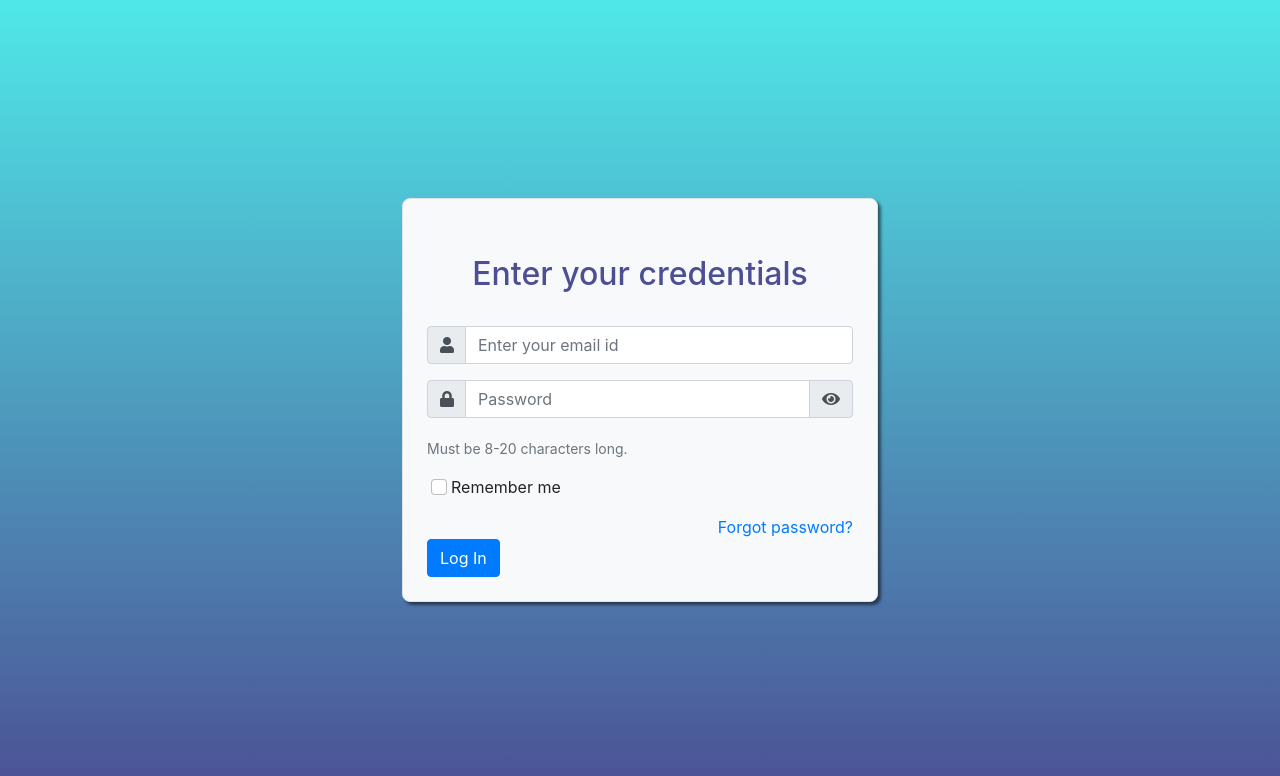
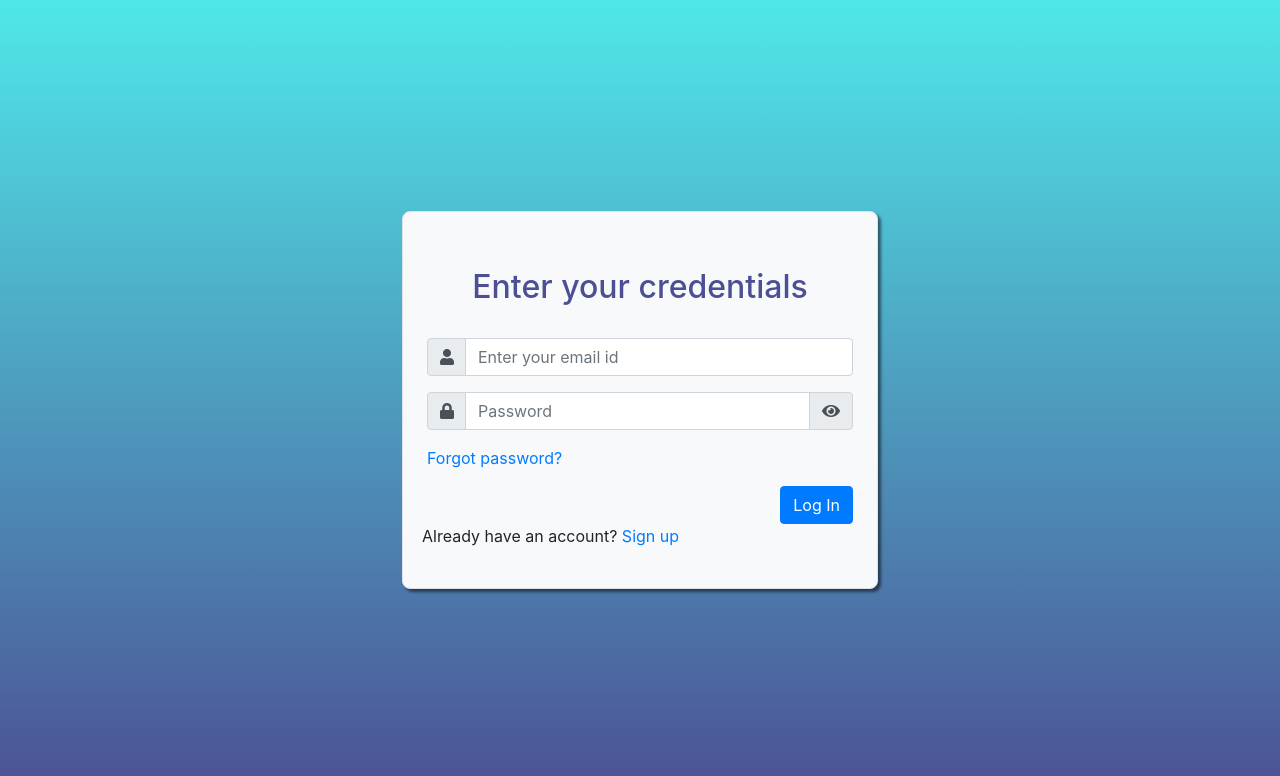
Before and after one commit to swapneethpunna/CMS, a Django app: template CMS_Project/templates/core/login.html in a window 1280 px wide. Shown: the top 776 px of the page. Run offline with Django 4.2, Linux system fonts and the light colour scheme; the template is opened without the code that fills it, so the values that code supplies are empty; some libraries are stand-ins or nearby versions.

Commit message:
django login, made change html, css

```diff
--- a/CMS_Project/CMS_Project/static/javascript/login.js
+++ b/CMS_Project/CMS_Project/static/javascript/login.js
@@ -14,18 +14,18 @@
 
 // validating email address
 
-var emailid= document.querySelector("#emailid");
-const signinbtn = document.querySelector("#signin");
-const reg = /^([A-Za-z0-9_\-\.])+\@([A-Za-z0-9_\-\.])+\.([A-Za-z]{2,4})$/;
+// var emailid= document.querySelector("#emailid");
+// const signinbtn = document.querySelector("#signin");
+// const reg = /^([A-Za-z0-9_\-\.])+\@([A-Za-z0-9_\-\.])+\.([A-Za-z]{2,4})$/;
 
-signinbtn.addEventListener("click", function(e) {
-    if(reg.test(emailid.value) === false){
-        alert("Invalid Email Address");
-    }else if(pw.value.length<8){
-        alert("Password length should greater than 8 characters");
-    }else{
-        location.href='catalog.html';
-    }
-    //not to submit form
-    e.preventDefault();
-});
+// signinbtn.addEventListener("click", function(e) {
+//     if(reg.test(emailid.value) === false){
+//         alert("Invalid Email Address");
+//     }else if(pw.value.length<8){
+//         alert("Password length should greater than 8 characters");
+//     }else{
+//         location.href='catalog.html';
+//     }
+//     //not to submit form
+//     e.preventDefault();
+// });
--- a/CMS_Project/CMS_Project/static/javascript/reg.js
+++ b/CMS_Project/CMS_Project/static/javascript/reg.js
@@ -70,7 +70,7 @@
         signup.disabled=true;
         emailid.id="danger"
         let span = emailid.parentElement.children[2];
-        span.innerHTML="Invaild Email"
+        span.innerHTML="Invalid Email"
 
     //validating date
 }
--- a/CMS_Project/CMS_Project/static/styles/reg.css
+++ b/CMS_Project/CMS_Project/static/styles/reg.css
@@ -27,8 +27,8 @@
     }
 
     #danger{
-        border:3px solid red;
-        outline:2px;
+        border:1.5px solid red;
+        outline:1px;
      }
 
     .error {
--- a/CMS_Project/cmsapp/urls.py
+++ b/CMS_Project/cmsapp/urls.py
@@ -3,5 +3,6 @@
 from . import views
 
 urlpatterns =[
-    path('', views.form , name= 'form')
+    path('', views.form , name= 'form'),
+    path("login", views.login ,name='login')
 ]
--- a/CMS_Project/templates/core/login.html
+++ b/CMS_Project/templates/core/login.html
@@ -23,7 +23,7 @@
     <div class="container">
         <div class="row d-flex justify-content-center align-items-center m-0" style="height: 100vh;">
           <div class="formm">
-            <form method="post" id="login" autocomplete="off" class="bg-light border p-4" style="box-shadow:3px 3px 3px rgba(0,0,0,0.5);">
+            <form method="POST" id="login" action="{% url 'login' %}" autocomplete="off" class="bg-light border p-4" style="box-shadow:3px 3px 3px rgba(0,0,0,0.5);">
                 {% csrf_token %}
                 <h2 class="title my-3 py-3 " style="color:#4c4f94; font-weight:550;">Enter your credentials</h2>
               <div class="form-row">
@@ -32,7 +32,7 @@
                     <div class="input-group-prepend">
                       <span class="input-group-text" id="basic-addon1"><i class="fas fa-user"></i></span>
                     </div>
-                    <input type="email" class="input form-control" id="emailid" placeholder="Enter your email id" aria-label="Username" aria-describedby="basic-addon1" />
+                    <input type="email" name="email" class="input form-control" id="emailid" placeholder="Enter your email id" aria-label="Username" aria-describedby="basic-addon1" />
                   </div>
                 </div>
                 <div class="col-12">
@@ -40,7 +40,7 @@
                     <div class="input-group-prepend">
                       <span class="input-group-text" id="basic-addon1"><i class="fas fa-lock"></i></span>
                     </div>
-                    <input type="password" class="input form-control" id="password" placeholder="Password" required="true" aria-label="password" aria-describedby="passwordHelpBlock" >
+                    <input type="password" name="password" class="input form-control" id="password" placeholder="Password" required="true" aria-label="password" aria-describedby="passwordHelpBlock" >
                     <div class="input-group-append">
                       <span class="input-group-text";">
                         <i class="fas fa-eye" id="eye"></i>
@@ -48,21 +48,25 @@
                     </div>
                   </div>
                 </div>
-                <div class="col-12">
-                  <p id="passwordHelpInline" class="form-text"> Must be 8-20 characters long. </p>
-                </div>
-                <div class="col-12">
-                    <div class="container px-4">
-                        <input type="checkbox" class="form-check-input " id="exampleCheck1">
-                        <label class="form-check-label" for="exampleCheck1">Remember me</label>
-                    </div>
-                </div>
-                <div class="col-sm-12 pt-3 text-right">
+
+                <div class="col-sm-12 pb-3 text-left">
                    <a href="#">Forgot password?</a>
                 </div>
-                <div class="col-12">
+                <div>
+                  <!-- {% for message in messages %} -->
+                  {% if message %}
+                  <p style="color:red;">{{message}}</p>
+                  {% else %}
+                  <h5>No message</h5>
+                  {% endif %}
+                  <!-- {% endfor %} -->
+              </div>
+                <div class="col-12 text-right">
                   <button class="btn btn-primary" type="submit" id = "signin" name="signin">Log In</button>
                 </div>
+                <div style="text-align: center;">
+                  <p>Already have an account?<a href="{% url 'form' %}"> Sign up</a></p>
+              </div>
               </div>
             </form>
           </div>
```
Also changed, not shown: CMS_Project/cmsapp/views.py (+20 -1 lines), CMS_Project/templates/core/reg.html (+6 -3 lines).
